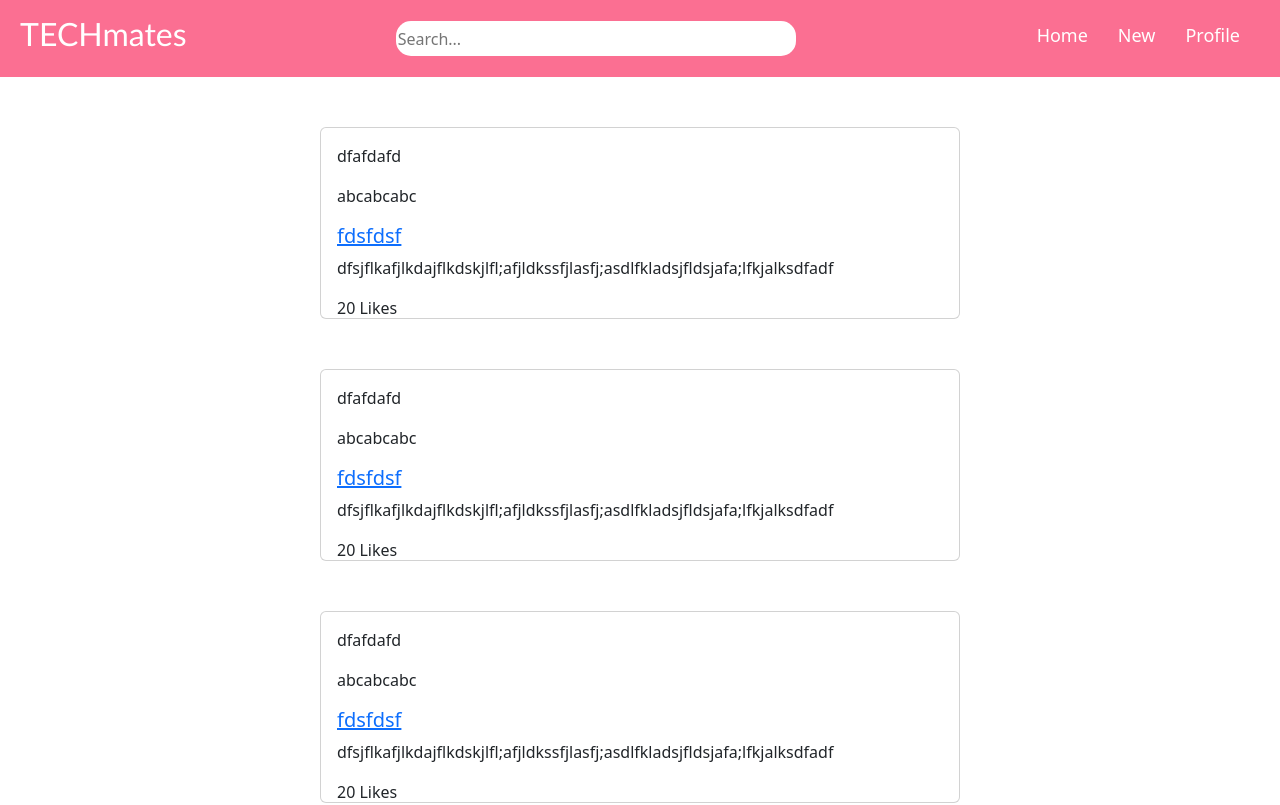
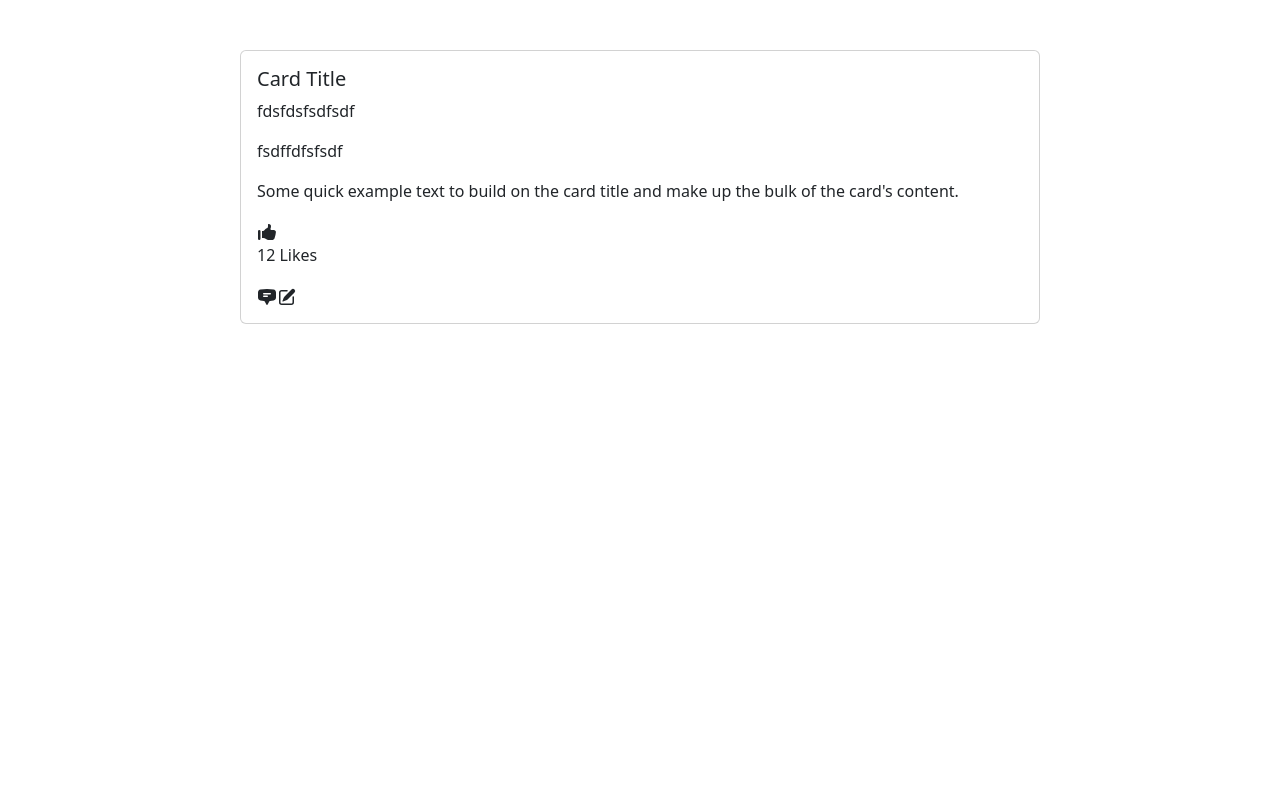
Before and after one commit to qnhn22/CSConnect, a React (Vite) app: page /postdetail in a window 1280 px wide. Shown: the top 805 px of the page. Built offline with nearby package versions, Linux system fonts and the light colour scheme.

Commit message:
build router

```diff
--- a/src/App.jsx
+++ b/src/App.jsx
@@ -4,15 +4,17 @@ import NavBar from './components/NavBar'
 import Feed from './components/Feed'
 import New from './routes/New'
 import Update from './routes/Update'
+import PostDetail from './routes/PostDetail'
 
 function App() {
 
   return (
     <div className="App">
       <NavBar />
-      <Feed />
+      <PostDetail />
+      {/* <Feed />
       <New />
-      <Update />
+      <Update /> */}
     </div>
   )
 }
--- a/src/components/Post.jsx
+++ b/src/components/Post.jsx
@@ -6,8 +6,8 @@ function Post({ title, time, category, author, likes }) {
         <Card className='Post' style={{ width: '40rem', height: '12rem' }}>
             <Card.Body>
                 <div className='top-info'>
-                    <p>dfafdafd</p>
-                    <p>abcabcabc</p>
+                    <p className='time'>dfafdafd</p>
+                    <p className='author'>abcabcabc</p>
                 </div>
                 <Card.Link href="https://www.google.com/">
                     <Card.Title>fdsfdsf</Card.Title>
@@ -16,7 +16,7 @@ function Post({ title, time, category, author, likes }) {
                     dfsjflkafjlkdajflkdskjlfl;afjldkssfjlasfj;asdlfkladsjfldsjafa;lfkjalksdfadf
                 </Card.Text>
                 <div className='bottom-info'>
-                    <p>20 Likes</p>
+                    <p className='numLikes'>20 Likes</p>
                 </div>
             </Card.Body>
         </Card>
--- a/src/main.jsx
+++ b/src/main.jsx
@@ -1,11 +1,38 @@
 import React from 'react'
 import ReactDOM from 'react-dom/client'
 import App from './App'
+import {
+  createBrowserRouter,
+  RouterProvider,
+} from "react-router-dom";
 import 'bootstrap/dist/css/bootstrap.min.css';
 import './index.css'
+import New from './routes/New';
+import Update from './routes/Update';
+import PostDetail from './routes/PostDetail';
+import Home from './routes/Home';
+
+const router = createBrowserRouter([
+  {
+    path: "/",
+    element: <Home />
+  },
+  {
+    path: "/new",
+    element: <New />
+  },
+  {
+    path: "/update",
+    element: <Update />
+  },
+  {
+    path: "/postdetail",
+    element: <PostDetail />
+  }
+]);
 
 ReactDOM.createRoot(document.getElementById('root')).render(
   <React.StrictMode>
-    <App />
+    <RouterProvider router={router} />
   </React.StrictMode>,
 )
--- /dev/null
+++ b/src/routes/PostDetail.css
@@ -0,0 +1,20 @@
+.card {
+    margin-top: 50px;
+    margin-right: auto;
+    margin-left: auto;
+}
+
+.like-icon {
+    height: 20px;
+    width: 20px;
+}
+
+.comment-icon {
+    height: 20px;
+    width: 20px;
+}
+
+.edit-icon {
+    height: 20px;
+    width: 20px;
+}
--- a/src/routes/PostDetail.jsx
+++ b/src/routes/PostDetail.jsx
@@ -1,11 +1,39 @@
 import React from 'react'
+import Card from 'react-bootstrap/Card';
+import './PostDetail.css'
 
-function PostDetail() {
+function TextExample() {
     return (
-        <div>
+        <Card style={{ width: '50rem' }}>
+            <Card.Body>
+                <Card.Title>Card Title</Card.Title>
+                <div className='info'>
+                    <p className='author'>fdsfdsfsdfsdf</p>
+                    <p className='time'>fsdffdfsfsdf</p>
+                </div>
+                <Card.Text>
+                    Some quick example text to build on the card title and make up the
+                    bulk of the card's content.
+                </Card.Text>
+                <svg xmlns="http://www.w3.org/2000/svg" viewBox="0 0 20 20" fill="currentColor" className="like-icon">
+                    <path d="M1 8.25a1.25 1.25 0 112.5 0v7.5a1.25 1.25 0 11-2.5 0v-7.5zM11 3V1.7c0-.268.14-.526.395-.607A2 2 0 0114 3c0 .995-.182 1.948-.514 2.826-.204.54.166 1.174.744 1.174h2.52c1.243 0 2.261 1.01 2.146 2.247a23.864 23.864 0 01-1.341 5.974C17.153 16.323 16.072 17 14.9 17h-3.192a3 3 0 01-1.341-.317l-2.734-1.366A3 3 0 006.292 15H5V8h.963c.685 0 1.258-.483 1.612-1.068a4.011 4.011 0 012.166-1.73c.432-.143.853-.386 1.011-.814.16-.432.248-.9.248-1.388z" />
+                </svg>
+                <p className='numLikes'>12 Likes</p>
 
-        </div>
-    )
+                <svg xmlns="http://www.w3.org/2000/svg" viewBox="0 0 20 20" fill="currentColor" className="comment-icon">
+                    <path fillRule="evenodd" d="M10 2c-2.236 0-4.43.18-6.57.524C1.993 2.755 1 4.014 1 5.426v5.148c0 1.413.993 2.67 2.43 2.902 1.168.188 2.352.327 3.55.414.28.02.521.18.642.413l1.713 3.293a.75.75 0 001.33 0l1.713-3.293a.783.783 0 01.642-.413 41.102 41.102 0 003.55-.414c1.437-.231 2.43-1.49 2.43-2.902V5.426c0-1.413-.993-2.67-2.43-2.902A41.289 41.289 0 0010 2zM6.75 6a.75.75 0 000 1.5h6.5a.75.75 0 000-1.5h-6.5zm0 2.5a.75.75 0 000 1.5h3.5a.75.75 0 000-1.5h-3.5z" clipRule="evenodd" />
+                </svg>
+                <svg xmlns="http://www.w3.org/2000/svg" viewBox="0 0 20 20" fill="currentColor" className="edit-icon">
+                    <path d="M5.433 13.917l1.262-3.155A4 4 0 017.58 9.42l6.92-6.918a2.121 2.121 0 013 3l-6.92 6.918c-.383.383-.84.685-1.343.886l-3.154 1.262a.5.5 0 01-.65-.65z" />
+                    <path d="M3.5 5.75c0-.69.56-1.25 1.25-1.25H10A.75.75 0 0010 3H4.75A2.75 2.75 0 002 5.75v9.5A2.75 2.75 0 004.75 18h9.5A2.75 2.75 0 0017 15.25V10a.75.75 0 00-1.5 0v5.25c0 .69-.56 1.25-1.25 1.25h-9.5c-.69 0-1.25-.56-1.25-1.25v-9.5z" />
+                </svg>
+
+                <div className='comment-container'>
+
+                </div>
+            </Card.Body>
+        </Card>
+    );
 }
 
-export default PostDetail
+export default TextExample;
```
